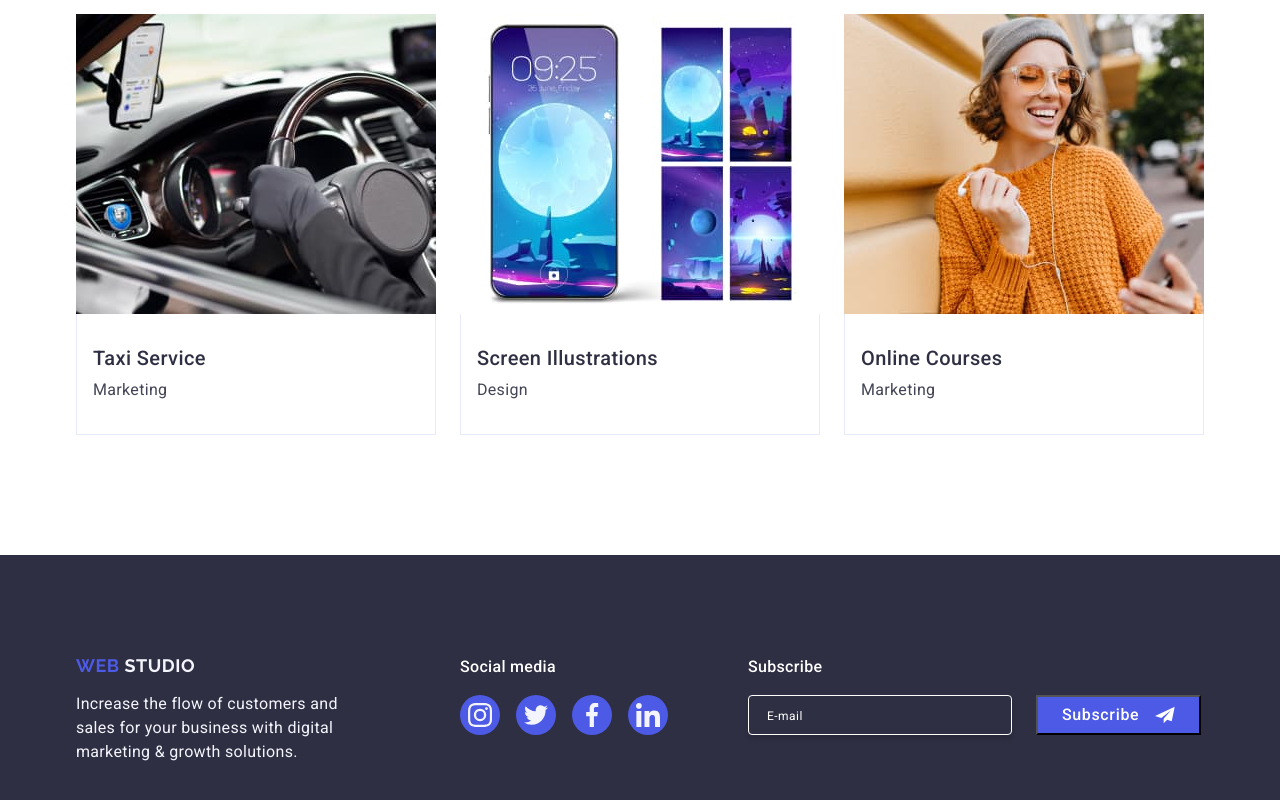
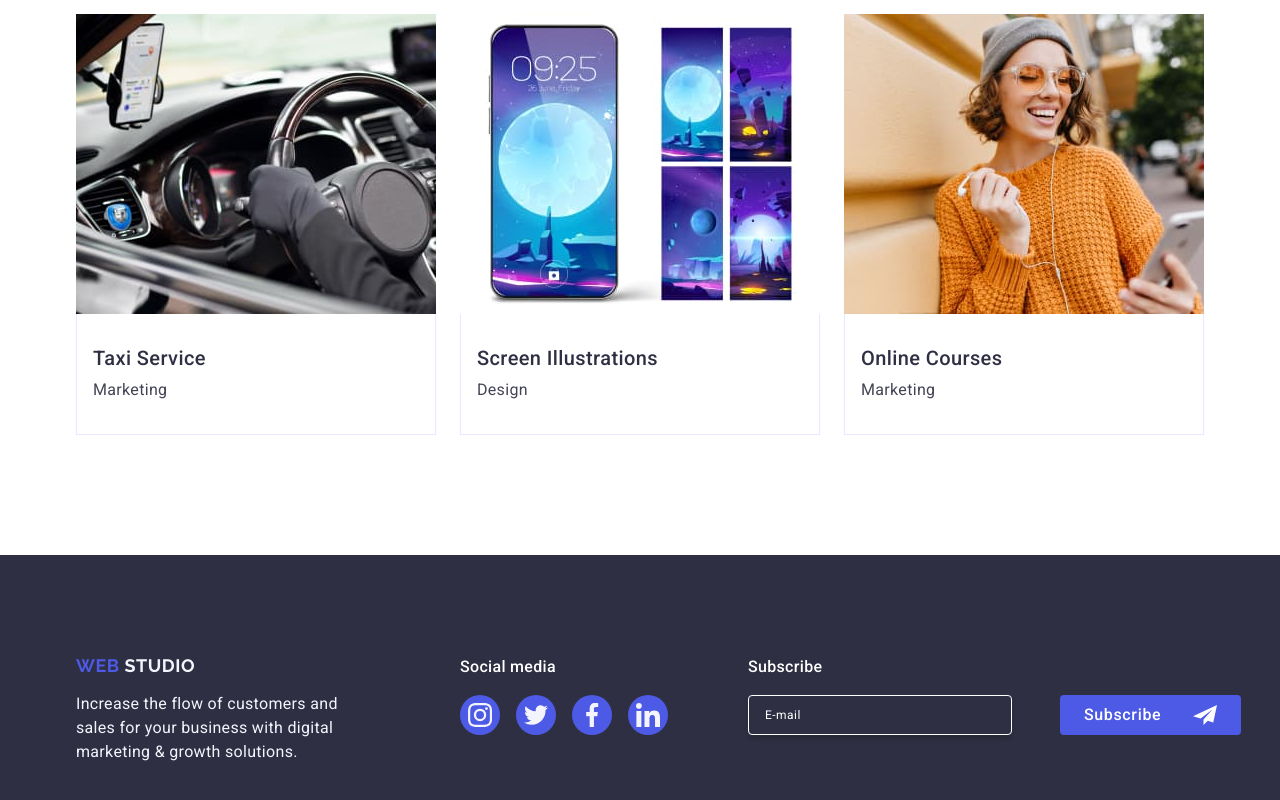
Before and after one commit to Andrii-UA99/goit-markup-hw-05, a plain HTML site: page index.html in a window 1280 px wide. Shown: the part 2628-3428 px from the top of the page. Drawn offline with nearby package versions, Linux system fonts and the light colour scheme.

Commit message:
footer-done

```diff
--- a/css/styles.css
+++ b/css/styles.css
@@ -556,38 +556,41 @@ overflow: hidden;
 }
 
 .input-footer {
-border: 1px solid #fff;
+border: 1px solid #ffffff;
     border-radius: 4px;
     width: 264px;
     height: 40px;
     box-shadow: 0 4px 4px 0 rgba(0, 0, 0, 0.15);
     background-color: transparent;
+    font-size: 12px;
+    line-height: 2;
+    letter-spacing: 0.04em;
     color: #FFFFFF;
     margin-right: 24px;
+    padding-left: 16px;
 }
 
 .input-footer::placeholder {
-    font-family: "Roboto", sans-serif;
-        font-weight: 400;
-        font-size: 12px;
-        line-height: 2;
-        letter-spacing: 0.04em;
-        color: #fff;
-        padding: 8px 16px;
+        color: #ffffff;
+
 }
 
 .footer-input-element {
     display: flex;
+    gap: 24px;
 }
+
 .footer-btn {
     display: flex;
     padding: 8px 24px;
     justify-content: center;
     align-items: center;
     gap: 16px;
-        width: 165px;
+    min-width: 165px;
     height: 40px;
     background-color: #4d5ae5;
+    border: none;
+    border-radius: 4px;
     font-family: "Roboto", sans-serif;
     font-weight: 500;
     font-size: 16px;
@@ -604,9 +607,10 @@ border: 1px solid #fff;
 
 .icon-btn-footer {
     fill: #fff;
+    margin-left: 16px;
 }
 
-/* =============== modal window ===================== */
+/* =========== modal window ===================== */
 
 
 
--- a/index.html
+++ b/index.html
@@ -468,12 +468,14 @@
         <div class="footer-bloc-input">
           <p class="footer-text-link">Subscribe</p>
           <form class="footer-input-element">
+            <label for="" class="label-footer">
               <input
                 type="email"
                 name="email-footer"
                 placeholder="E-mail"
                 class="input-footer"
               />
+            </label>
             <button type="submit" class="footer-btn">
               Subscribe
               <svg width="24" height="24" class="icon-btn-footer">
```
Lines whose indentation alone changed are shown as unchanged.
